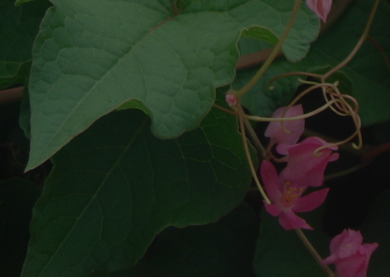
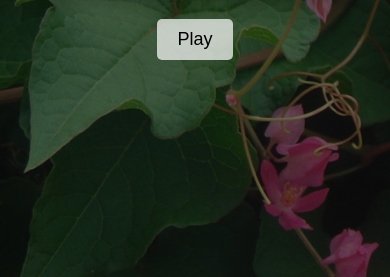
Before and after one commit to idoneo/oggunbemi-website, a Django app: page / in a window 390 px wide. Shown: the part 567-844 px from the top of the page. Run offline with Django 5.2, Linux system fonts and the light colour scheme.

Commit message:
Update style.css

```diff
--- a/main_app/static/main_app/css/style.css
+++ b/main_app/static/main_app/css/style.css
@@ -18,7 +18,7 @@ body {
     min-height: 100vh;
     padding: 20px;
     box-sizing: border-box;
-    background-color: rgba(0, 0, 0, 0.5); /* Add a semi-transparent overlay */
+    background-color: rgba(0, 0, 0, 0.5);
 }
 
 .landing-title {
@@ -29,13 +29,21 @@ body {
     text-align: center;
 }
 
+.video-wrapper {
+    display: flex;
+    flex-direction: column;
+    align-items: center;
+    width: 90%;  /* Increased from 75% (75% * 1.2 = 90%) */
+    max-width: 900px;  /* Increased from 750px (750px * 1.2 = 900px) */
+}
+
 .video-container {
     position: relative;
-    width: 75%;  /* Increased from 60% (60% * 1.25 = 75%) */
-    max-width: 750px;  /* Increased from 600px (600px * 1.25 = 750px) */
+    width: 100%;
     aspect-ratio: 16 / 9;
     background-color: #000;
     box-shadow: 0 0 20px rgba(0,0,0,0.3);
+    margin-bottom: 20px;  /* Add space between video and button */
 }
 
 .video-container video {
@@ -48,22 +56,13 @@ body {
 }
 
 .play-button {
-    position: absolute;
-    top: 50%;
-    left: 50%;
-    transform: translate(-50%, -50%);
-    width: 70px;
-    height: 70px;
-    font-size: 28px;
+    padding: 10px 20px;
+    font-size: 18px;
     background-color: rgba(255,255,255,0.7);
     border: none;
-    border-radius: 50%;
+    border-radius: 5px;
     cursor: pointer;
     transition: background-color 0.3s;
-    display: flex;
-    align-items: center;
-    justify-content: center;
-    z-index: 10;
 }
 
 .play-button:hover {
@@ -71,7 +70,7 @@ body {
 }
 
 @media (max-width: 768px) {
-    .video-container {
+    .video-wrapper {
         width: 95%;
     }
 
```
